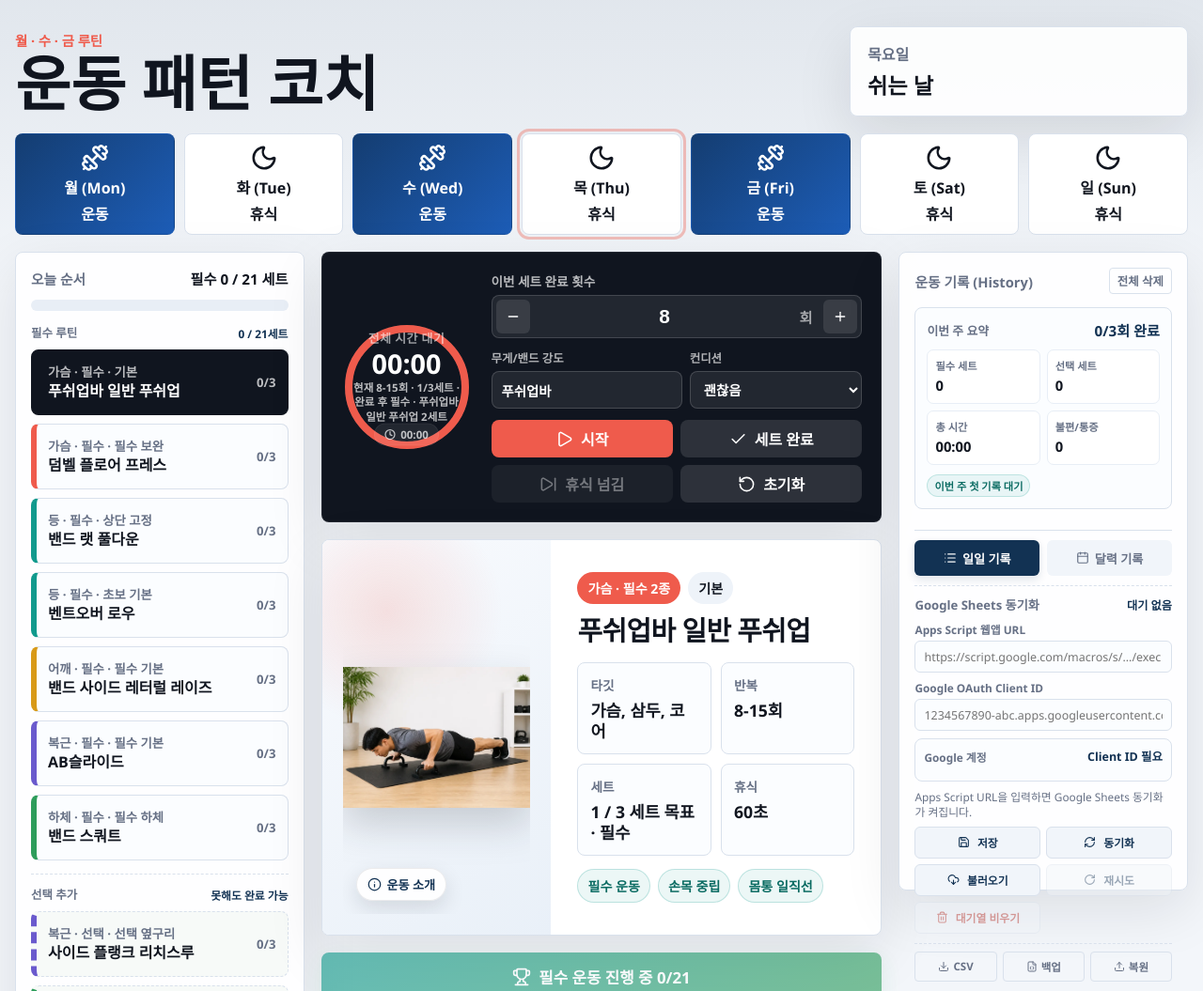
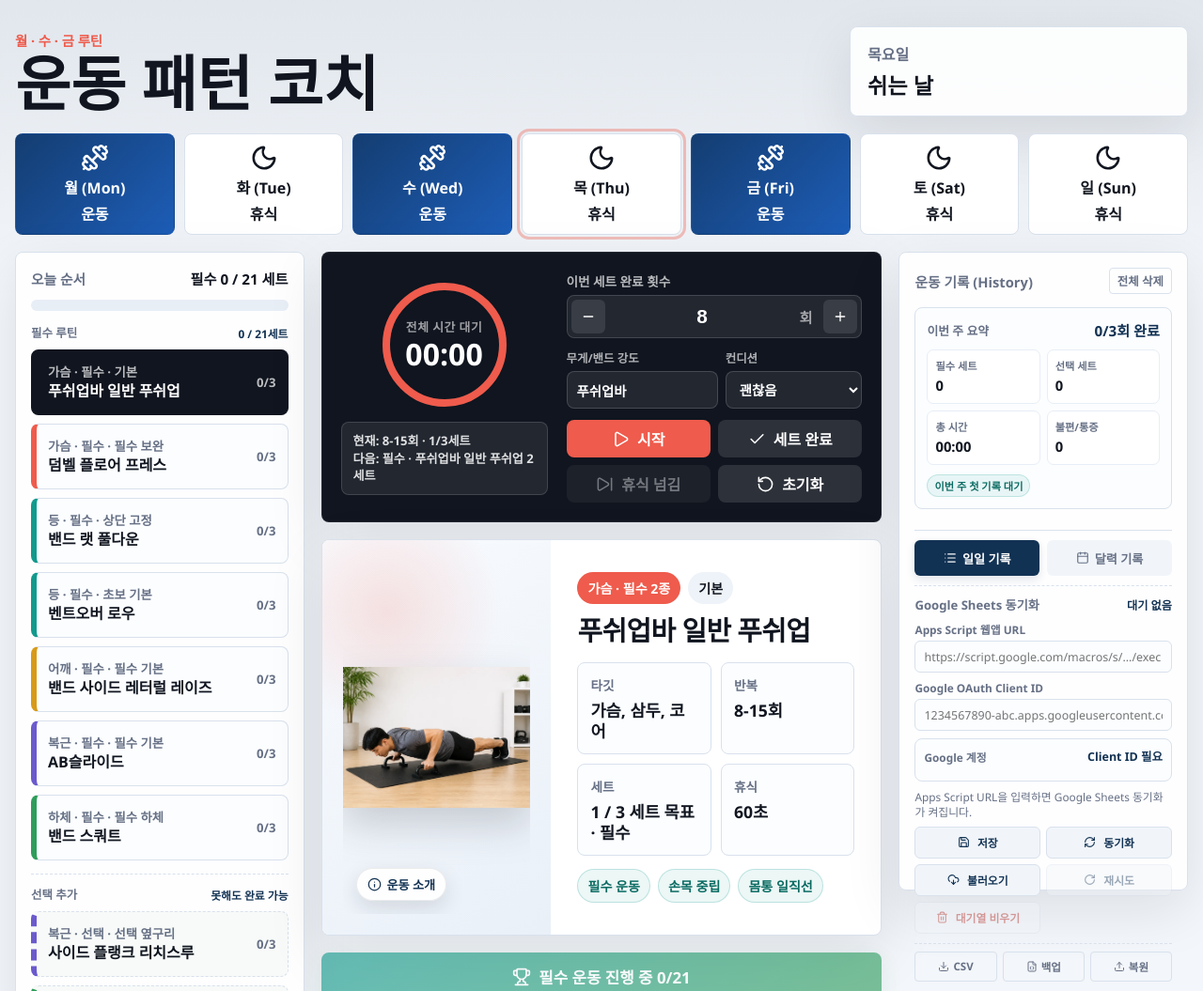
Before and after one commit to gjsxjehlwk/workout-pattern-coach, a plain HTML site: page index.html in a window 1280 px wide. Shown: the top 1055 px of the page at 94% size. Drawn offline with nearby package versions, Linux system fonts and the light colour scheme.

Commit message:
Refine timer status layout

```diff
--- a/index.html
+++ b/index.html
@@ -4,7 +4,7 @@
     <meta charset="utf-8" />
     <meta name="viewport" content="width=device-width, initial-scale=1" />
     <title>운동 패턴 코치</title>
-    <link rel="stylesheet" href="styles.css?v=2.4.0" />
+    <link rel="stylesheet" href="styles.css?v=2.4.1" />
     <script src="https://unpkg.com/lucide@0.468.0/dist/umd/lucide.min.js" defer></script>
     <script>
       window.handleGoogleIdentityLoaded = function () {
@@ -12,7 +12,7 @@
       };
     </script>
     <script src="https://accounts.google.com/gsi/client" async defer onload="window.handleGoogleIdentityLoaded()"></script>
-    <script src="script.js?v=2.4.0" defer></script>
+    <script src="script.js?v=2.4.1" defer></script>
   </head>
   <body>
     <div class="app-shell">
@@ -41,6 +41,7 @@
         <section class="coach-panel">
           <!-- 타이머 보드를 최상단으로 이동 및 서클 게이지 적용 -->
           <div class="timer-board" id="timerBoard">
+            <div class="timer-status">
               <div class="timer-visual">
                 <svg class="progress-ring" width="140" height="140">
                   <circle class="progress-ring__background" cx="70" cy="70" r="62" stroke-width="8" fill="transparent"></circle>
@@ -49,12 +50,9 @@
                 <div class="timer-digits">
                   <p id="phaseLabel">대기</p>
                   <strong id="timerText">00:00</strong>
-                <span id="nextCue"></span>
-                <!-- 누적 스톱워치 텍스트 -->
-                <span class="total-stopwatch" id="totalStopwatchText">
-                  <i data-lucide="clock"></i> 총 운동 00:00
-                </span>
                 </div>
+              </div>
+              <div class="timer-cue" id="nextCue" aria-live="polite"></div>
             </div>
             <div class="timer-controls">
               <!-- 세트별 수행 횟수 기록용 조절기 -->
--- a/script.js
+++ b/script.js
@@ -314,7 +314,7 @@ const conditionOptions = {
   pain: { label: "통증", tone: "danger" },
 };
 
-const appVersion = "2.4.0";
+const appVersion = "2.4.1";
 const storagePrefix = "workoutPatternCoach:";
 const settingsKey = `${storagePrefix}settings`;
 const userKey = `${storagePrefix}userId`;
@@ -1469,19 +1469,21 @@ function renderTimer() {
     const nextPosition = getNextPositionAfterCurrent();
     const nextExercise = getCurrentExerciseFromIndex(nextPosition.exerciseIndex);
     els.phaseLabel.textContent = state.running ? "휴식 중" : "휴식 대기";
-    els.nextCue.textContent = `휴식 ${formatTime(state.restRemaining)} 남음 · 다음: ${formatExerciseSetCue(nextExercise, nextPosition.setNumber)}`;
+    els.nextCue.textContent = `휴식 ${formatTime(state.restRemaining)} 남음\n다음: ${formatExerciseSetCue(nextExercise, nextPosition.setNumber)}`;
   } else {
     const nextPosition = getNextPositionAfterCurrent();
     const nextExercise = getCurrentExerciseFromIndex(nextPosition.exerciseIndex);
     els.phaseLabel.textContent = state.running ? "전체 운동 중" : "전체 시간 대기";
-    els.nextCue.textContent = `현재 ${exercise.reps} · ${state.setNumber}/${exercise.sets}세트 · 완료 후 ${formatExerciseSetCue(nextExercise, nextPosition.setNumber)}`;
-  }
-
-  const stopwatchNode = els.totalStopwatchText.querySelector(".stopwatch-time");
-  if (stopwatchNode) {
-    stopwatchNode.textContent = formatStopwatchTime(state.sessionSeconds);
-  } else {
-    els.totalStopwatchText.innerHTML = `<i data-lucide="clock"></i> <span class="stopwatch-time">${formatStopwatchTime(state.sessionSeconds)}</span>`;
+    els.nextCue.textContent = `현재: ${exercise.reps} · ${state.setNumber}/${exercise.sets}세트\n다음: ${formatExerciseSetCue(nextExercise, nextPosition.setNumber)}`;
+  }
+
+  if (els.totalStopwatchText) {
+    const stopwatchNode = els.totalStopwatchText.querySelector(".stopwatch-time");
+    if (stopwatchNode) {
+      stopwatchNode.textContent = formatStopwatchTime(state.sessionSeconds);
+    } else {
+      els.totalStopwatchText.innerHTML = `<i data-lucide="clock"></i> <span class="stopwatch-time">${formatStopwatchTime(state.sessionSeconds)}</span>`;
+    }
   }
 
   const startLabel = state.running ? "일시정지" : state.sessionSeconds > 0 ? "계속" : "시작";
--- a/styles.css
+++ b/styles.css
@@ -613,9 +613,9 @@ h2.long-name {
   background: #10151f;
   color: #fff;
   display: grid;
-  grid-template-columns: auto 1fr;
+  grid-template-columns: minmax(180px, 220px) minmax(0, 1fr);
   gap: 20px;
-  align-items: center;
+  align-items: stretch;
   padding: 20px;
   box-shadow: var(--shadow);
   border: 1px solid rgba(255, 255, 255, 0.08);
@@ -633,6 +633,14 @@ h2.long-name {
 }
 
 /* SVG 서클 프로그레스 */
+.timer-status {
+  min-width: 0;
+  display: grid;
+  justify-items: center;
+  align-content: center;
+  gap: 12px;
+}
+
 .timer-visual {
   position: relative;
   width: 140px;
@@ -692,21 +700,41 @@ h2.long-name {
 
 .timer-digits strong {
   display: block;
-  font-size: 1.8rem;
+  font-size: 2rem;
   line-height: 1.1;
   font-weight: 850;
   font-variant-numeric: tabular-nums;
   margin: 2px 0;
 }
 
-.timer-digits span {
-  display: block;
-  font-size: 0.72rem;
-  color: rgba(255, 255, 255, 0.72);
-  font-weight: 700;
-  line-height: 1.35;
-  max-width: min(320px, 100%);
-  margin: 0 auto;
+.timer-cue {
+  width: 100%;
+  max-width: 220px;
+  min-height: 58px;
+  padding: 10px 12px;
+  border: 1px solid rgba(255, 255, 255, 0.14);
+  border-radius: 8px;
+  background: rgba(255, 255, 255, 0.08);
+  color: rgba(255, 255, 255, 0.86);
+  font-size: 0.82rem;
+  font-weight: 850;
+  line-height: 1.4;
+  white-space: pre-line;
+  overflow-wrap: anywhere;
+  text-align: left;
+}
+
+.timer-board.is-rest .timer-cue {
+  background: rgba(17, 154, 141, 0.18);
+  border-color: rgba(133, 235, 224, 0.24);
+}
+
+.timer-board.is-complete .timer-cue {
+  display: grid;
+  place-items: center;
+  text-align: center;
+  color: #ffffff;
+  background: rgba(255, 255, 255, 0.12);
 }
 
 .timer-controls {
@@ -1661,6 +1689,15 @@ h2.long-name {
     grid-template-columns: 1fr;
   }
 
+  .timer-status {
+    width: 100%;
+  }
+
+  .timer-cue {
+    max-width: min(360px, 100%);
+    text-align: center;
+  }
+
   .coach-panel {
     order: -1;
   }
```
Lines whose indentation alone changed are shown as unchanged.
